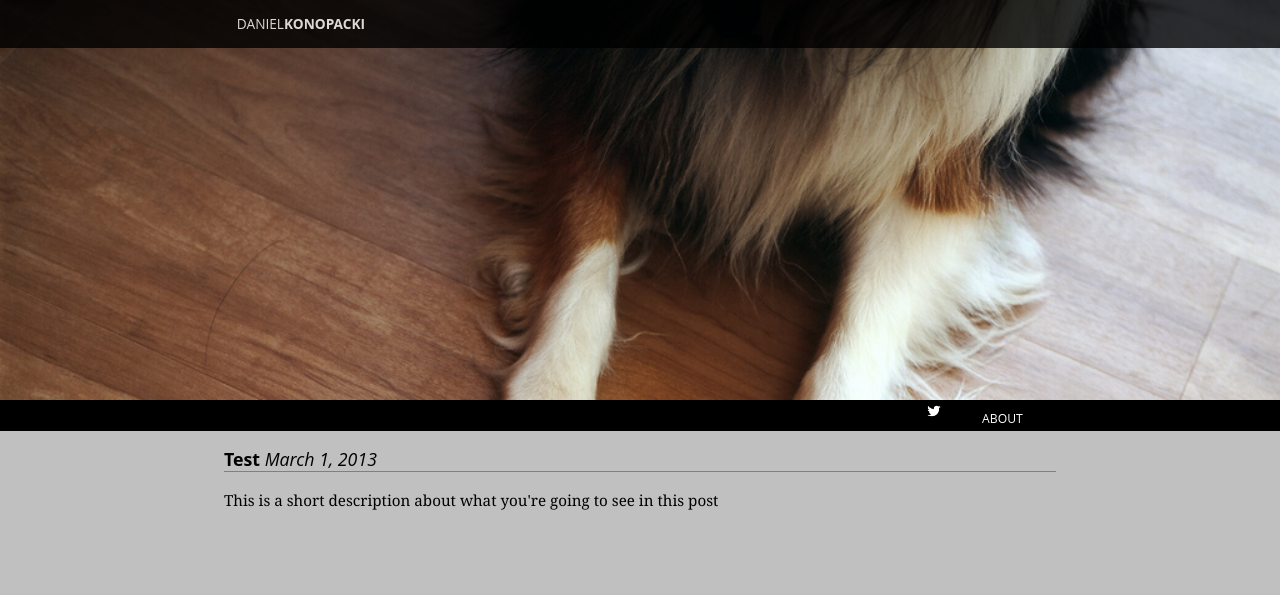
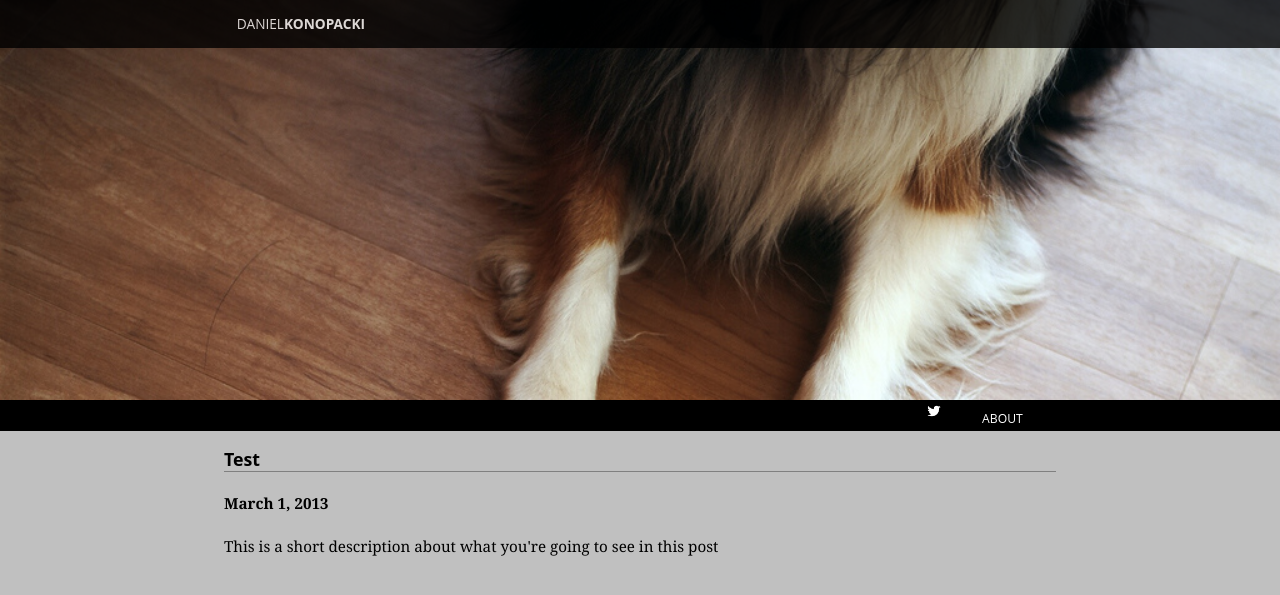
Before and after one commit to danielkonopacki/danielkonopacki.github.com, a Jekyll site: the page built from index.html, in a window 1280 px wide. Shown: the top 595 px of the page. Built offline with Jekyll 4.4.1, drawn with Linux system fonts in a browser that asks for light colours; Markdown is read by kramdown in place of the engine named in the settings.

Commit message:
Post adjustments

```diff
--- a/index.html
+++ b/index.html
@@ -7,7 +7,8 @@
   <div class="posts">
     {% for post in site.posts %}
       <div class="post-blurb">
-        <h3><a href="{{ post.url }}">{{ post.title }}</a> <em>{{ post.date | date: "%B %e, %Y" }}</em></h3>
+        <h3><a href="{{ post.url }}">{{ post.title }}</a></h3>
+        <h4>{{ post.date | date: "%B %e, %Y" }}</h4>
         <div>{{ post.description }}</div>
       </div>
     {% endfor %}
```
Also changed, not shown: 2 other files.
